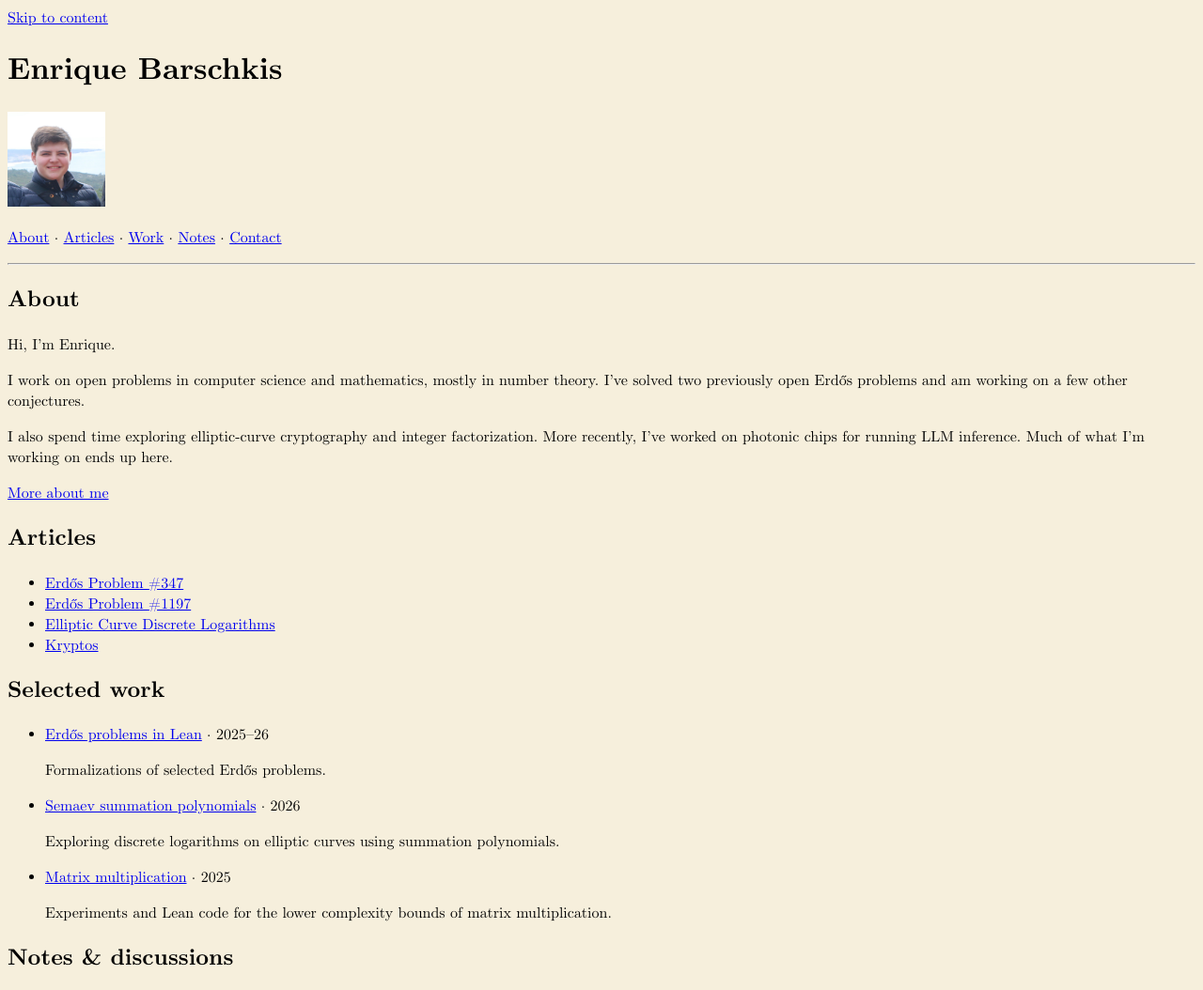
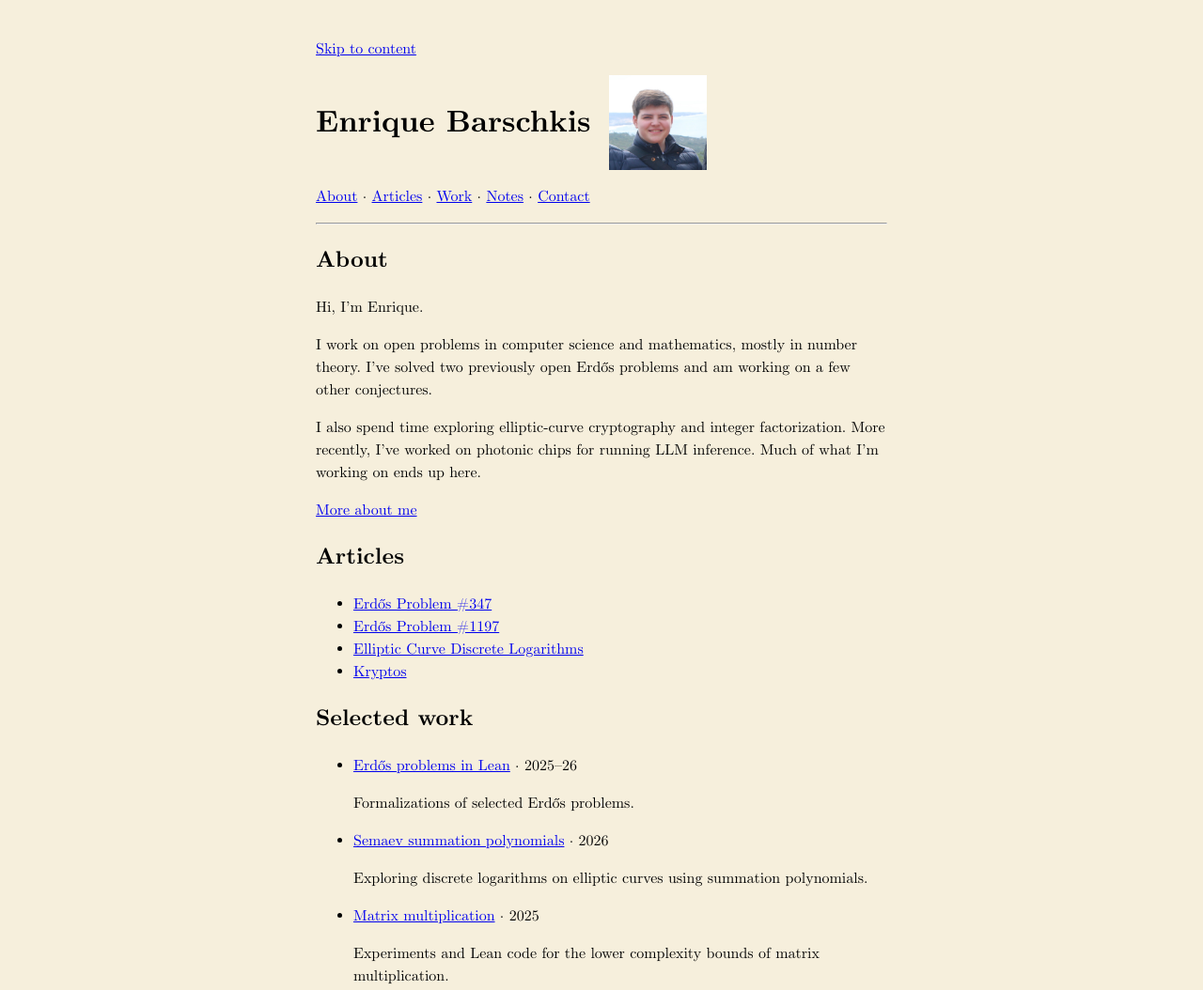
Before and after one commit to ebarschkis/ebarschkis.github.io, a plain HTML site: page index.html in a window 1280 px wide. Shown: the top 1054 px of the page at 94% size. Drawn offline with Linux system fonts and the light colour scheme.

Commit message:
Add reading margins and simplify the homepage header

```diff
--- a/index.html
+++ b/index.html
@@ -49,7 +49,7 @@
   <a href="#about">Skip to content</a>
   <div id="top">
     <header>
-      <div>
+      <div class="site-title">
         <h1>Enrique Barschkis</h1>
         <img src="assets/portrait.jpeg" alt="Portrait of Enrique Barschkis" width="104" height="101">
       </div>
@@ -108,7 +108,7 @@
     </main>
     <footer>
       <hr>
-      <small>© 2026 Enrique Barschkis</small> · <a href="colophon.html">About this site</a>
+      <small>© 2026 Enrique Barschkis</small>
     </footer>
   </div>
 </body>
--- a/sitemap.xml
+++ b/sitemap.xml
@@ -5,5 +5,4 @@
   <url><loc>https://ebarschkis.github.io/erdos-347.html</loc></url>
   <url><loc>https://ebarschkis.github.io/erdos-1197.html</loc></url>
   <url><loc>https://ebarschkis.github.io/elliptic-curve-discrete-logarithms.html</loc></url>
-  <url><loc>https://ebarschkis.github.io/colophon.html</loc></url>
 </urlset>
--- a/styles.css
+++ b/styles.css
@@ -33,11 +33,37 @@
 body {
   background-color: #f6efdc;
   font-family: "Computer Modern", serif;
+  line-height: 1.5;
+  max-width: 76ch;
+  margin: clamp(1.25rem, 4vw, 2.5rem) auto;
+  padding-inline: clamp(1rem, 4vw, 2rem);
+}
+
+.site-title {
+  display: flex;
+  align-items: center;
+  gap: clamp(.75rem, 3vw, 1.25rem);
+  margin-block: 1rem;
+}
+
+.site-title h1 {
+  font-size: clamp(1.6rem, 7vw, 2rem);
+  margin: 0;
+  line-height: 1.1;
+}
+
+.site-title img {
+  flex: none;
+  width: clamp(3.5rem, 14vw, 6.5rem);
 }
 
 img, #real-curve-svg {
   max-width: 100%;
   height: auto;
+}
+
+.article-image {
+  width: min(100%, 29rem);
 }
 
 #real-curve-svg {
```
Also changed, not shown: colophon.html (deleted, +0 -26 lines), erdos-1197.html (+1 -1 lines), erdos-347.html (+1 -1 lines).
